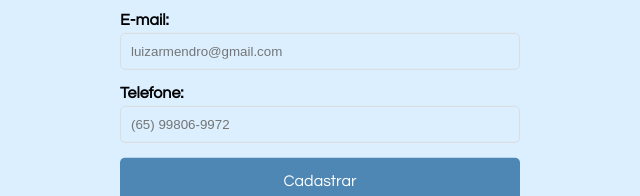
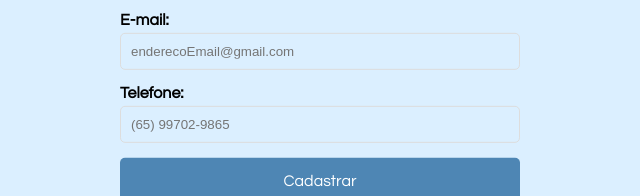
Before and after one commit to luizarmendro/web2---ads-2024-2, a plain HTML site: page Index.html in a window 1280 px wide. Shown: the part 375-571 px from the top of the page, 320-960 px from the left. Drawn offline with nearby package versions, Linux system fonts and the light colour scheme.

Commit message:
Update Index.html
alterações nos inputs

```diff
--- a/Index.html
+++ b/Index.html
@@ -140,11 +140,11 @@
             <input type="date" name="campoDataNasc" id="dataNasc" class="inserir" required>
 
             <label for="email">E-mail:</label>
-            <input type="email" name="campoEmail" id="email" class="inserir" placeholder="luizarmendro@gmail.com"
+            <input type="email" name="campoEmail" id="email" class="inserir" placeholder="enderecoEmail@gmail.com"
                 required>
 
             <label for="telefone">Telefone:</label>
-            <input type="text" id="telefone" name="campoTelefone" placeholder="(65) 99806-9972" required>
+            <input type="text" id="telefone" name="campoTelefone" placeholder="(65) 99702-9865" required>
 
             <input type="submit" value="Cadastrar" name="enviar">
         </form>
```
